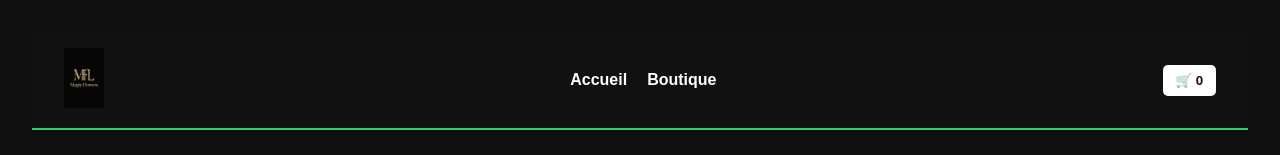
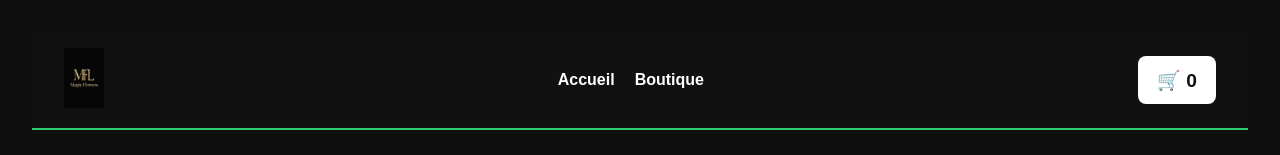
Before and after one commit to LesRhabilleurs/Magic-Flowers, a React (Vite) app: page /shop in a window 1280 px wide. Shown: the top 155 px of the page. Built offline with nearby package versions, Linux system fonts and the light colour scheme.

Commit message:
Enhance button styles in cart container
Updated button styles in the cart container for improved appearance.

```diff
--- a/src/App.css
+++ b/src/App.css
@@ -51,18 +51,19 @@ a {
 }
 
 .cart-container button {
-  background: #ffffff;
+  background: #ffffff;       /* bouton blanc */
   border: none;
-  padding: 0.5rem 0.8rem;
-  border-radius: 5px;
+  padding: 0.8rem 1.2rem;    /* plus grand que ton précédent 0.5/0.8 */
+  border-radius: 8px;         /* arrondi plus visible */
   cursor: pointer;
   font-weight: bold;
-  color: #111;
+  color: #111;               /* texte noir */
+  font-size: 1.2rem;         /* texte plus gros */
   transition: background 0.2s;
 }
 
 .cart-container button:hover {
-  background: #27ae60;
+  background: #f0f0f0;
 }
 
 .cart-dropdown {
```
